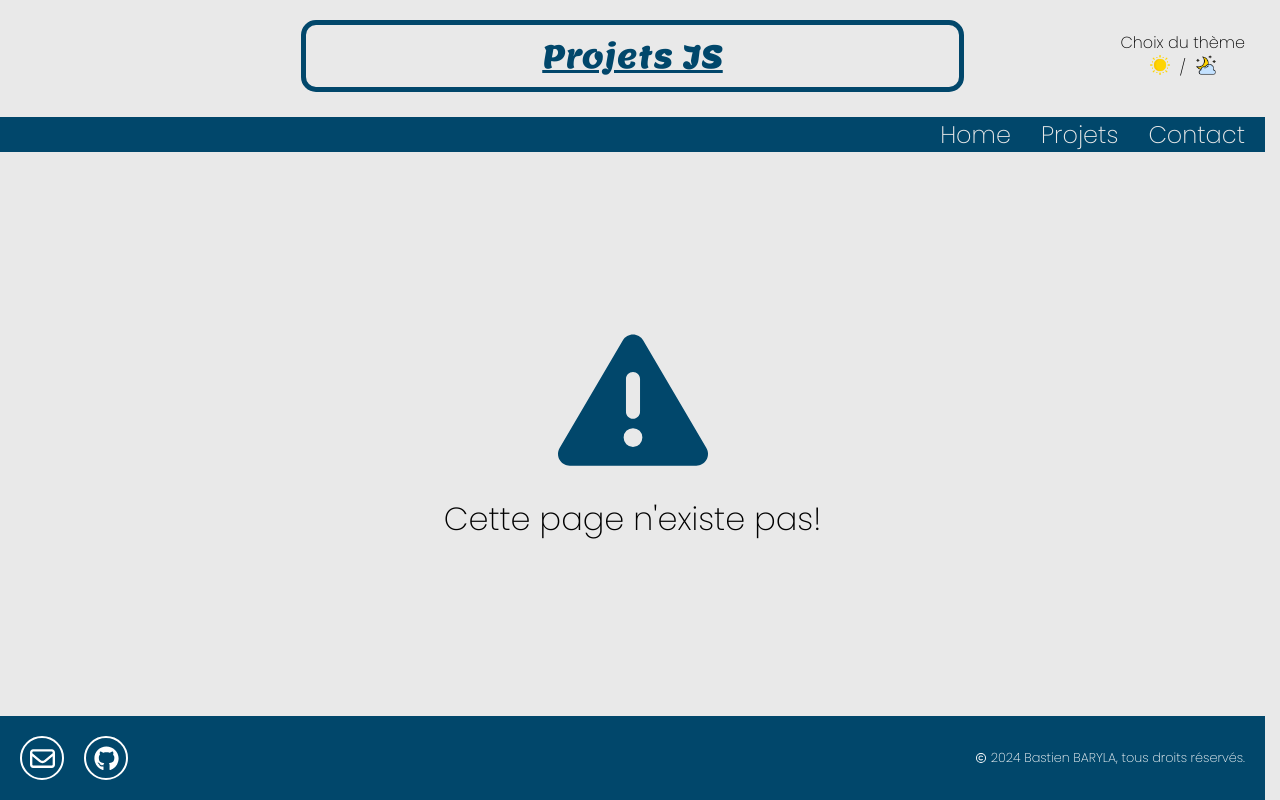
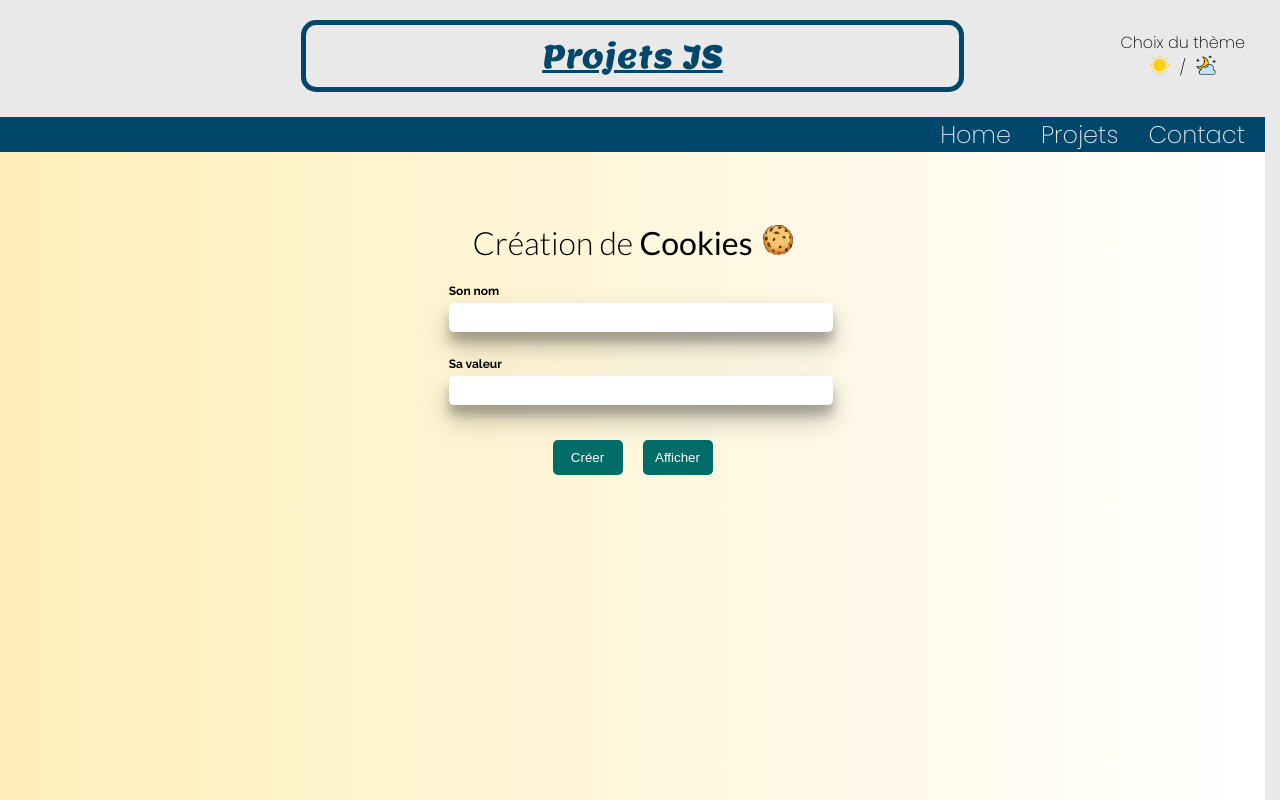
Before and after one commit to mel0ness/projetsJS, a React (Vite) app: page /projets/4 in a window 1280 px wide. Shown: the top 800 px of the page. Built offline with nearby package versions, Linux system fonts and the light colour scheme.

Commit message:
Maquette React du P4 intégrée

```diff
--- a/src/App.jsx
+++ b/src/App.jsx
@@ -9,6 +9,7 @@ import './style/utils/global.scss'
 import Imc from './pages/IMC';
 import Quizz from './pages/Quizz';
 import WikiApp from './pages/WikiApp';
+import Cookies from './pages/Cookies';
 import Datas from "./assets/Datas.json";
 import { Provider } from "react-redux";
 import store from './features/store';
@@ -29,6 +30,7 @@ function App() {
 <Route path="/projets/1" element={<Imc />} />
 <Route path="/projets/2" element={<Quizz />} />
 <Route path="/projets/3" element={<WikiApp />} />
+<Route path="/projets/4" element={<Cookies />} />
 <Route path="*" element={<Error/>} />
 </Routes>
 <Footer/>
--- /dev/null
+++ b/src/pages/Cookies/index.jsx
@@ -0,0 +1,47 @@
+import "../../style/pages/Cookies/cookies.scss"
+import { Helmet } from "react-helmet-async";
+import Cookie from "../../assets/cookie.png"
+
+const Cookies = () => {
+
+
+    return(
+        <div className="P4-body">
+
+            <Helmet>
+            <title>Cookies en JS</title>
+            <link
+    href="https://fonts.googleapis.com/css2?family=Lato:wght@100;300;400;700;900&family=Raleway:wght@100;200;300;400;500;600;700;800;900&display=swap"
+    rel="stylesheet" />
+            </Helmet>
+            <h1 className="P4-h1">Création de <span className="P4-boldTitle">Cookies</span><img className="P4-img" src={Cookie} alt="Cookie" />
+  </h1>
+
+  <form action="" method="get" id="form">
+    <div className="P4-input">
+      <label className="P4-label" htmlFor="name">Son nom</label>
+      <input className="P4-inputs" type="text" id="name" name="name" />
+    </div>
+    <div className="P4-input">
+      <label className="P4-label" htmlFor="value">Sa valeur</label>
+      <input className="P4-inputs" type="number" id="value" name="value" min="0" />
+    </div>
+    <div className="P4-buttons">
+      <button className="P4-button" id="create">Créer</button>
+      <button className="P4-button" id="display">Afficher</button>
+    </div>
+    <div className="P4-error" id="error"></div>
+  </form>
+  <div className="P4-cookies" id="displayDatas">
+
+
+  </div>
+  <div className="P4-datasError" id="datasError"></div>
+  <div className="P4-modale P4-modaleInvisible" id="modale">
+
+  </div>
+        </div>
+    )
+}
+
+export default Cookies;
--- /dev/null
+++ b/src/style/pages/Cookies/cookies.scss
@@ -0,0 +1,212 @@
+@use "../../utils/variables";
+
+.P4-body {
+    box-sizing: border-box;
+    margin: 0;
+    padding: 0;
+    min-height: 100vh;
+    font-family: Lato, sans-serif;
+    background: linear-gradient(to right, #ffefba, #ffffff);
+    padding: clamp(20px, 5vw, 50px) 20px 10px;
+}
+
+.P4-h1 {
+    font-weight: 300;
+    text-align: center;
+}
+
+.P4-boldTitle {
+    font-weight: 400;
+}
+
+.P4-img {
+    width: 30px;
+    height: 30px;
+    margin-left: 10px;
+}
+
+.P4-form {
+    margin-top: 40px;
+}
+
+.P4-input {
+    display: flex;
+    flex-direction: column;
+    margin: auto;
+    width: 30%;
+
+    @media(max-width: 1200px) {
+            width: 40%;
+    }
+
+    @media(max-width: 900px) {
+            width: 50%;
+    }
+
+    @media(max-width: 500px) {
+            width: 70%;
+    }
+}
+
+
+.P4-inputs {
+    width: 100%;
+    margin-top: 5px;
+    margin-bottom: 25px;
+    border-radius: 5px;
+    box-shadow: rgba(0, 0, 0, 0.25) 0px 14px 28px, rgba(0, 0, 0, 0.22) 0px 10px 10px;
+    border: none;
+    padding: 7px;
+    padding-left: 10px;
+}
+
+.P4-inputs:focus {
+    outline: none;
+}
+
+.P4-label {
+    font-family: raleway, sans-serif;
+    font-weight: 700;
+font-size: 12px;
+text-align: left;
+}
+
+.P4-buttons {
+    display: flex;
+    justify-content: center;
+    gap: 20px;
+    margin-top: 10px;
+}
+
+.P4-button {
+    padding: 10px;
+    background-color: #006c67;
+    color: white;
+    border: none;
+    border-radius: 5px;
+    width: 70px;
+    cursor: pointer;
+}
+
+.P4-cookies {
+    display: grid;
+    grid-template-columns: repeat(2, 1fr);
+    gap: 10px;
+    width: 30vw;
+    margin: auto;
+    margin-top: 40px;
+
+    @media(max-width: 1200px) {
+            width: 50vw;
+    }
+
+    @media(max-width: 900px) {
+            width: 60vw;
+    }
+
+    @media(max-width: 500px) {
+            width: 90vw;
+    }
+}
+
+.P4-cookie {
+background-color: white;
+position: relative;
+width: 100%;
+height: 80px;
+border-radius: 5px;
+box-shadow: rgba(50, 50, 93, 0.25) 0px 13px 27px -5px, rgba(0, 0, 0, 0.3) 0px 8px 16px -8px;
+display: flex;
+flex-direction: column;
+justify-content: center;
+gap: 5px;
+padding: 10px;
+overflow: hidden;
+}
+
+.P4-close {
+    background-color: #e0143c;
+    width: 10px;
+    height: 10px;
+    border-radius: 2px;
+    position: absolute;
+    top: 5px;
+    right: 5px;
+    box-shadow: rgba(0, 0, 0, 0.24) 0px 1px 4px;
+    color: white;
+    font-size: 8px;
+    text-align: center;
+    cursor: pointer;
+}
+
+.P4-title {
+    font-weight: 600;
+    font-size: 14px;
+}
+
+.P4-name, .P4-value {
+    overflow: hidden;
+    text-overflow: ellipsis;
+    white-space: nowrap;
+
+
+}
+
+.P4-error, .P4-datasError {
+    color: red;
+    text-align: center;
+    margin-top: 5px;
+}
+
+.P4-modale {
+    background: linear-gradient(to right, #ffefba, #ffffff);
+    border: solid 2px #006c67;
+    border-radius: 10px;
+    padding: 10px;
+    display: flex;
+    flex-direction: column;
+    gap: 20px;
+    align-items: center;
+    text-align: center;
+    position: fixed;
+    top: 50%;
+    left: 50%;
+    transform: translate(-50%, -50%);
+}
+
+.P4-modaleVisible {
+    width: 200px;
+    height: 170px;
+    opacity: 1;
+    transition: all 0.5s;
+}
+
+.P4-modaleInvisible {
+    width: 0;
+    height: 0;
+    opacity: 0;
+    border: none;
+    padding: 0;
+    transition: all 0.5s;
+}
+
+.P4-modaleTitle {
+    font-weight: 700;
+}
+
+.P4-modaleButton {
+    width: 50px;
+    background-color: #006c67;
+    border-radius: 5px;
+    color: white;
+    padding: 5px;
+    cursor: pointer;
+}
+
+.P4-green {
+    color: green;
+}
+
+.P4-red {
+    color: red;
+}
```
Also changed, not shown: src/assets/cookie.png (added).
